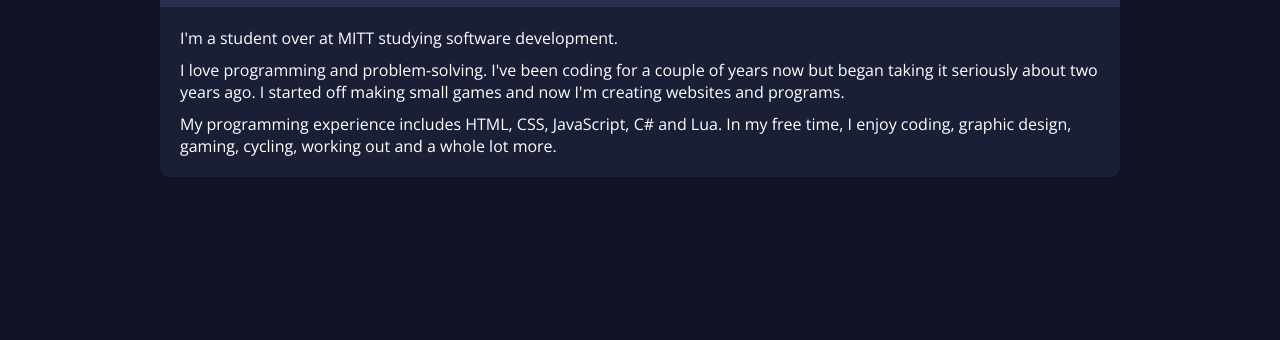
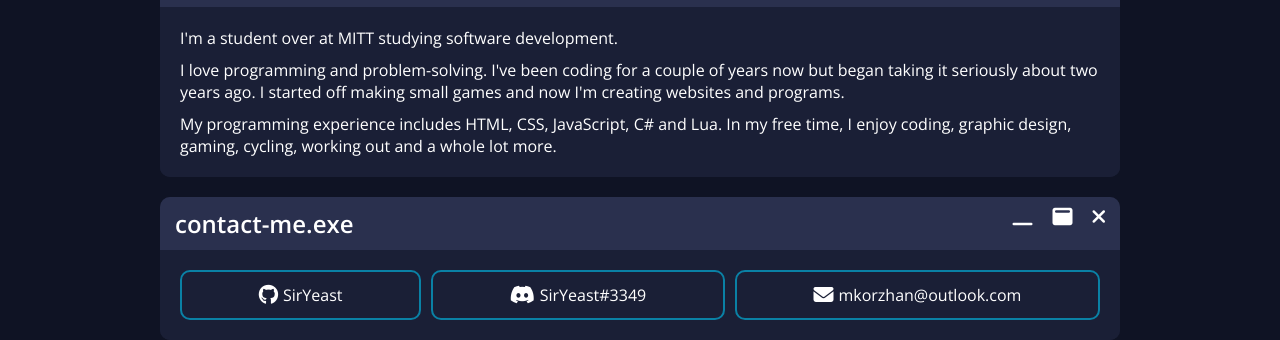
Before and after one commit to SirYeast/personal-site, a plain HTML site: page index.html in a window 1280 px wide. Shown: the part 846-1186 px from the top of the page. Before the commit the page ends 1023 px from the top, so only its background shows below. Drawn offline with nearby package versions, Linux system fonts and the light colour scheme.

Commit message:
Add contact me section

```diff
--- a/assets/style/index.css
+++ b/assets/style/index.css
@@ -106,3 +106,23 @@ section .content {
 section p:not(:last-child) {
     margin-bottom: 10px;
 }
+
+.links {
+    display: grid;
+    grid-template-columns: auto auto auto;
+    gap: 10px;
+}
+
+.links a {
+    display: flex;
+    align-items: center;
+    justify-content: center;
+    gap: 5px;
+    height: 50px;
+    border: 2px solid #0a81a5;
+    border-radius: 10px;
+}
+
+.links a i {
+    font-size: 20px;
+}
--- a/index.html
+++ b/index.html
@@ -52,6 +52,34 @@
                 </div>
             </div>
         </section>
+        <section class="contact-me">
+            <div class="container">
+                <div class="section-header">
+                    <h3>contact-me.exe</h3>
+                    <div class="fake-buttons">
+                        <i class="fa-solid fa-window-minimize"></i>
+                        <i class="fa-solid fa-window-maximize"></i>
+                        <i class="fa-solid fa-xmark"></i>
+                    </div>
+                </div>
+                <div class="content">
+                    <div class="links">
+                        <a href="https://github.com/SirYeast">
+                            <i class="fa-brands fa-github"></i>
+                            SirYeast
+                        </a>
+                        <a href="https://discord.com">
+                            <i class="fa-brands fa-discord"></i>
+                            SirYeast#3349
+                        </a>
+                        <a href="mailto:mkorzhan@outlook.com">
+                            <i class="fa-solid fa-envelope"></i>
+                            mkorzhan@outlook.com
+                        </a>
+                    </div>
+                </div>
+            </div>
+        </section>
     </main>
 </body>
 
```
